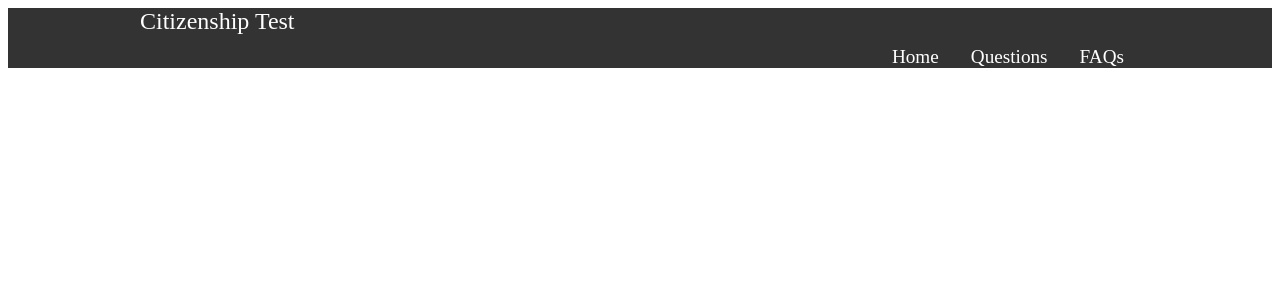
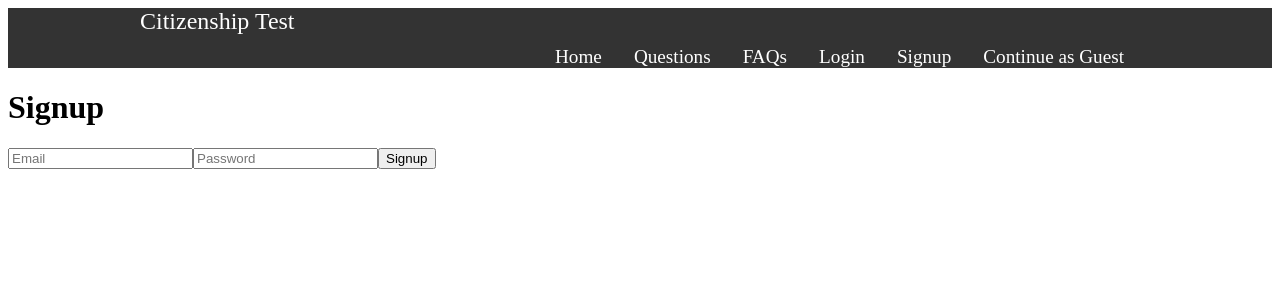
Before and after one commit to DiamondAhuja/Canadian-Citizenship-Test-Practice, a React app: page /signup in a window 1280 px wide. Shown: the top 300 px of the page. Built offline with nearby package versions, Linux system fonts and the light colour scheme; no server answers; the HTML template or start-up script is replaced by a standard one.

Commit message:
chore: Update Firebase configuration and add authentication components

```diff
--- a/src/App.tsx
+++ b/src/App.tsx
@@ -1,21 +1,47 @@
-import React from 'react';
+import React, { useState, useEffect } from 'react';
 import { BrowserRouter as Router, Route, Routes } from 'react-router-dom';
+import { getAuth, onAuthStateChanged, User } from 'firebase/auth';
 import Navbar from './components/Navbar';
 import Home from './components/Home';
 import Questions from './components/Questions';
 import FAQs from './components/FAQs';
+import Logout from './components/Logout';
+import Login from './components/Login';
+import Signup from './components/Signup';
+import AnonymousSignIn from './components/AnonymousSignIn';
 
 const App: React.FC = () => {
+  const [user, setUser] = useState<User | null>(null);
+
+  useEffect(() => {
+    const auth = getAuth();
+    const unsubscribe = onAuthStateChanged(auth, (currentUser) => {
+      setUser(currentUser);
+    });
+    return () => unsubscribe();
+  }, []);
+
   return (
     <Router>
-      <Navbar />
+      <Navbar user={user} />
       <Routes>
         <Route path="/" element={<Home />} />
         <Route path="/questions" element={<Questions />} />
         <Route path="/faqs" element={<FAQs />} />
+        {user ? (
+          <>
+            <Route path="/logout" element={<Logout />} />
+          </>
+        ) : (
+          <>
+            <Route path="/login" element={<Login />} />
+            <Route path="/signup" element={<Signup />} />
+            <Route path="/anonymous" element={<AnonymousSignIn />} />
+          </>
+        )}
       </Routes>
     </Router>
   );
-}
+};
 
 export default App;
--- /dev/null
+++ b/src/components/AnonymousSignIn.tsx
@@ -0,0 +1,22 @@
+// AnonymousSignIn.tsx
+import React from 'react';
+import { signInAnonymously } from 'firebase/auth';
+import { auth } from '../services/firebaseConfig';
+
+const AnonymousSignIn: React.FC = () => {
+  const handleAnonymousSignIn = async () => {
+    try {
+      await signInAnonymously(auth);
+    } catch (error) {
+      console.error("Error signing in anonymously: ", error);
+    }
+  };
+
+  return (
+    <button onClick={handleAnonymousSignIn}>
+      Continue as Guest
+    </button>
+  );
+};
+
+export default AnonymousSignIn;
--- /dev/null
+++ b/src/components/Login.tsx
@@ -0,0 +1,42 @@
+// Login.tsx
+import React, { useState } from 'react';
+import { signInWithEmailAndPassword } from 'firebase/auth';
+import { auth } from '../services/firebaseConfig';
+
+const Login: React.FC = () => {
+  const [email, setEmail] = useState('');
+  const [password, setPassword] = useState('');
+
+  const handleLogin = async (e: React.FormEvent) => {
+    e.preventDefault();
+    try {
+      await signInWithEmailAndPassword(auth, email, password);
+      // Handle successful login, redirect or show a message
+    } catch (error) {
+      console.error("Error logging in: ", error);
+    }
+  };
+
+  return (
+    <div>
+      <h1>Login</h1>
+      <form onSubmit={handleLogin}>
+        <input
+          type="email"
+          placeholder="Email"
+          value={email}
+          onChange={(e) => setEmail(e.target.value)}
+        />
+        <input
+          type="password"
+          placeholder="Password"
+          value={password}
+          onChange={(e) => setPassword(e.target.value)}
+        />
+        <button type="submit">Login</button>
+      </form>
+    </div>
+  );
+};
+
+export default Login;
--- /dev/null
+++ b/src/components/Logout.tsx
@@ -0,0 +1,23 @@
+// Logout.tsx
+import React from 'react';
+import { signOut } from 'firebase/auth';
+import { auth } from '../services/firebaseConfig';
+
+const Logout: React.FC = () => {
+  const handleLogout = async () => {
+    try {
+      await signOut(auth);
+      // Handle successful logout, redirect or show a message
+    } catch (error) {
+      console.error("Error logging out: ", error);
+    }
+  };
+
+  return (
+    <button onClick={handleLogout}>
+      Logout
+    </button>
+  );
+};
+
+export default Logout;
--- a/src/components/Navbar.tsx
+++ b/src/components/Navbar.tsx
@@ -1,8 +1,13 @@
 import React from 'react';
 import { Link } from 'react-router-dom';
 import '../styles/Navbar.css';
+import { User } from 'firebase/auth';
 
-const Navbar: React.FC = () => {
+interface NavbarProps {
+  user: User | null;
+}
+
+const Navbar: React.FC<NavbarProps> = ({ user }) => {
   return (
     <nav className="navbar">
       <div className="navbar-container">
@@ -25,10 +30,35 @@ const Navbar: React.FC = () => {
               FAQs
             </Link>
           </li>
+          {user ? (
+            <li className="nav-item">
+              <Link to="/logout" className="nav-links">
+                Logout
+              </Link>
+            </li>
+          ) : (
+            <>
+              <li className="nav-item">
+                <Link to="/login" className="nav-links">
+                  Login
+                </Link>
+              </li>
+              <li className="nav-item">
+                <Link to="/signup" className="nav-links">
+                  Signup
+                </Link>
+              </li>
+              <li className="nav-item">
+                <Link to="/anonymous" className="nav-links">
+                  Continue as Guest
+                </Link>
+              </li>
+            </>
+          )}
         </ul>
       </div>
     </nav>
   );
-}
+};
 
 export default Navbar;
--- /dev/null
+++ b/src/components/Signup.tsx
@@ -0,0 +1,42 @@
+// Signup.tsx
+import React, { useState } from 'react';
+import { createUserWithEmailAndPassword } from 'firebase/auth';
+import { auth } from '../services/firebaseConfig';
+
+const Signup: React.FC = () => {
+  const [email, setEmail] = useState('');
+  const [password, setPassword] = useState('');
+
+  const handleSignup = async (e: React.FormEvent) => {
+    e.preventDefault();
+    try {
+      await createUserWithEmailAndPassword(auth, email, password);
+      // Handle successful signup, redirect or show a message
+    } catch (error) {
+      console.error("Error signing up: ", error);
+    }
+  };
+
+  return (
+    <div>
+      <h1>Signup</h1>
+      <form onSubmit={handleSignup}>
+        <input
+          type="email"
+          placeholder="Email"
+          value={email}
+          onChange={(e) => setEmail(e.target.value)}
+        />
+        <input
+          type="password"
+          placeholder="Password"
+          value={password}
+          onChange={(e) => setPassword(e.target.value)}
+        />
+        <button type="submit">Signup</button>
+      </form>
+    </div>
+  );
+};
+
+export default Signup;
--- a/src/services/firebaseConfig.ts
+++ b/src/services/firebaseConfig.ts
@@ -1,4 +1,5 @@
 import { initializeApp } from "firebase/app";
+import { getAuth } from "firebase/auth";
 import dotenv from "dotenv";
 
 dotenv.config();
@@ -20,5 +21,6 @@ const firebaseConfig = {
 
 // Initialize Firebase
 const app = initializeApp(firebaseConfig);
+export const auth = getAuth(app);
 
 export default app;
```
